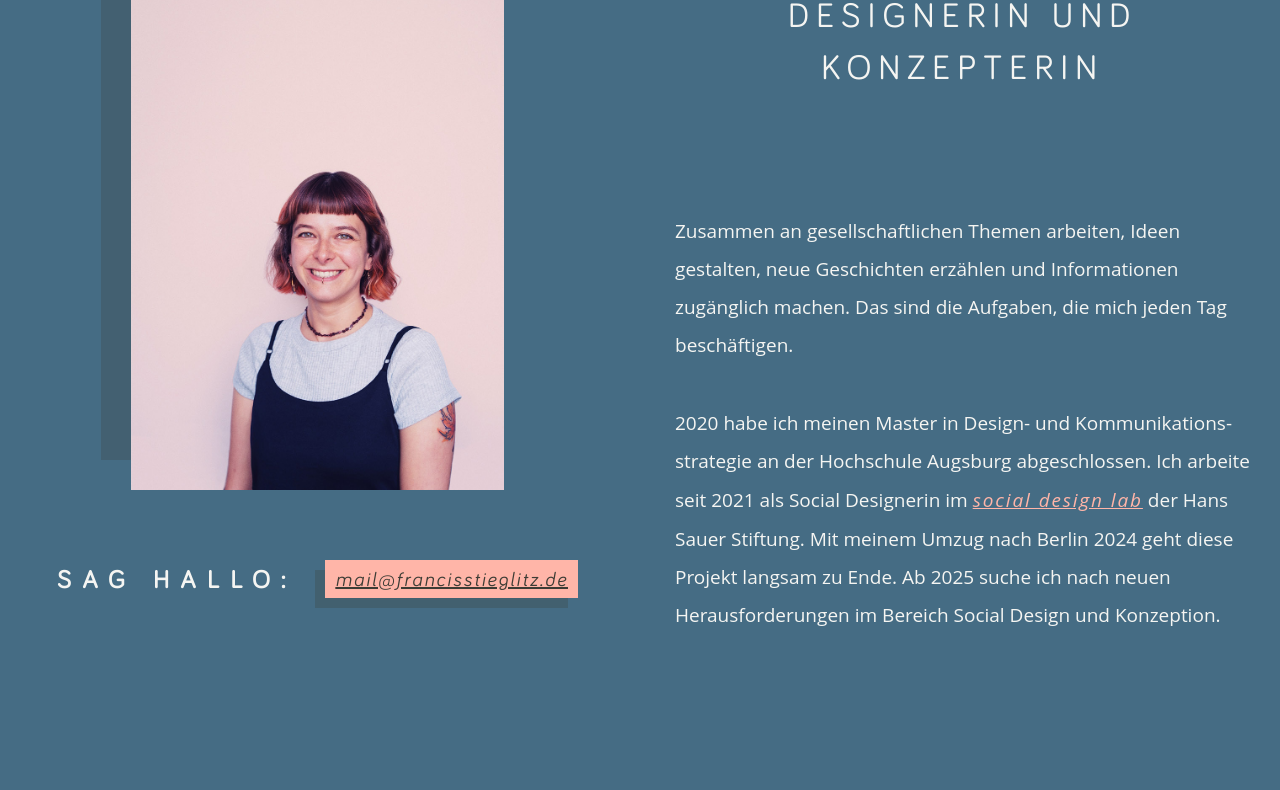
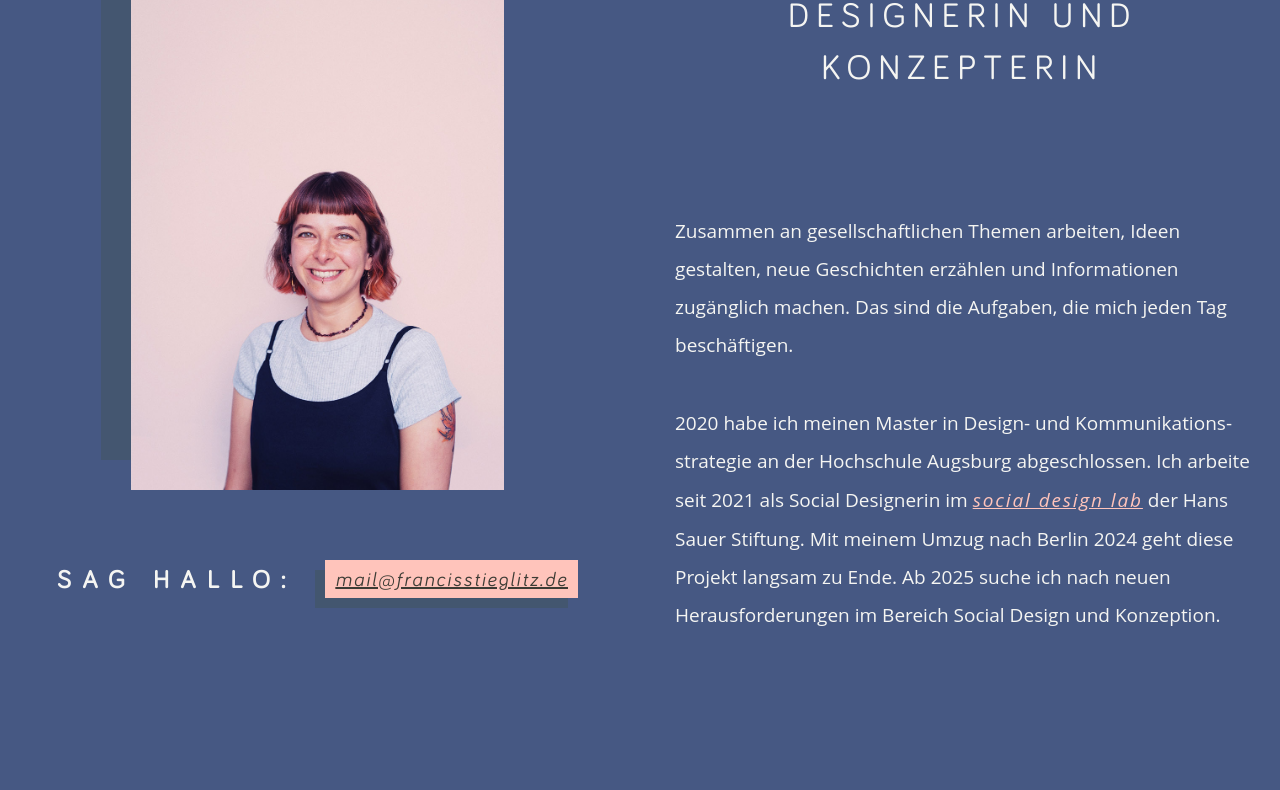
Before and after one commit to francisMiriam/portfolio2021, a website built with Parcel: page index.html in a window 1280 px wide. Shown: the part 416-1206 px from the top of the page. Built offline with nearby package versions, Linux system fonts and the light colour scheme; files whose address does not match are found by name.

Commit message:
feat: improves animation and colors

```diff
--- a/js/index.js
+++ b/js/index.js
@@ -1,7 +1,7 @@
 import ScrollReveal from 'scrollreveal'
 
 const options = {
-  delay: 700,
+  delay: 300,
   opacity: 0,
   // distance: '100px',
   scale: 0.9,
@@ -12,7 +12,7 @@ const options = {
 ScrollReveal(options);
 
 ScrollReveal().reveal('.francis-portrait',{
-  delay: 100,
+  delay: 90,
   // opacity: 0,
   // distance: '20px',
   duration: 300,
--- a/styles/_variables.css
+++ b/styles/_variables.css
@@ -9,10 +9,10 @@
   --fs-color-dark-gray: #3D3C35;
   --fs-color-medium-gray: #41545D;
   --fs-color-light-gray: #F5F5F2;
-  --fs-color-primary: #FFB5A8;
+  --fs-color-primary: #FFC4BB;
   --fs-color-primary-light:#FFDAD3;
-  --fs-color-secondary: #456C84;
-  --fs-color-secondary-light:#9DB0BB;
+  --fs-color-secondary: #465883;
+  --fs-color-secondary-light:#9CABBA;
   --fs-color-grayshadow:rgba(65,84,93,0.5);
 
 }
```
